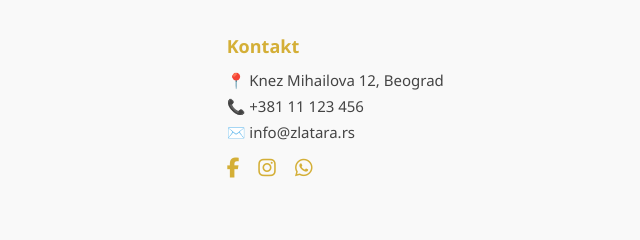
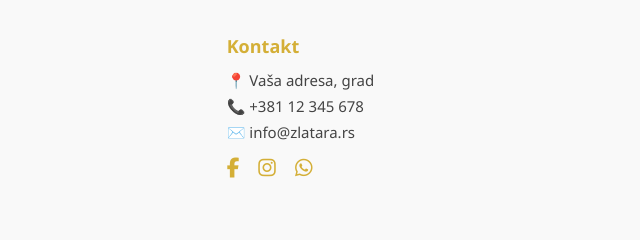
Before and after one commit to Upsiteful/Website_Zlatara, a plain HTML site: page usluge.html in a window 1280 px wide. Shown: the part 2484-2724 px from the top of the page, 640-1280 px from the left. Drawn offline with Linux system fonts and the light colour scheme.

Commit message:
Update usluge.html

```diff
--- a/usluge.html
+++ b/usluge.html
@@ -144,8 +144,8 @@
     <!-- Kontakt i društvene mreže -->
     <div style="flex: 1; min-width: 240px;">
       <h3 style="color: #d4af37; margin-bottom: 12px; font-size: 18px;">Kontakt</h3>
-      <p style="font-size: 15px; margin: 6px 0;">📍 Knez Mihailova 12, Beograd</p>
-      <p style="font-size: 15px; margin: 6px 0;">📞 +381 11 123 456</p>
+      <p style="font-size: 15px; margin: 6px 0;">📍 Vaša adresa, grad</p>
+      <p style="font-size: 15px; margin: 6px 0;">📞 +381 12 345 678</p>
       <p style="font-size: 15px; margin: 6px 0;">✉️ info@zlatara.rs</p>
       <div style="margin-top: 12px; font-size: 20px;">
         <a href="#" style="margin-right: 14px; color: #d4af37; transition: 0.3s;"><i class="fab fa-facebook-f"></i></a>
```
